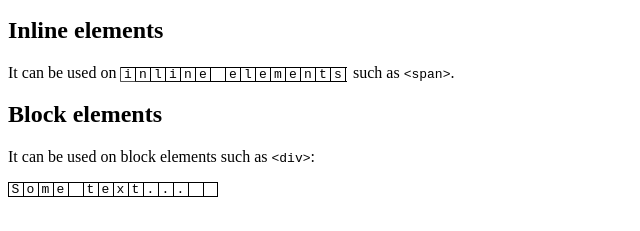
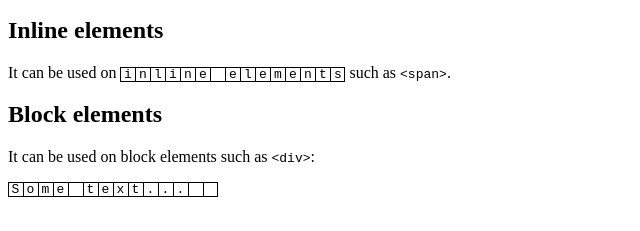
Before and after one commit to r9dtech/css-crossword-letter-boxes, a website: page index.html in a window 1280 px wide. Shown: the part 187-418 px from the top of the page, 0-640 px from the left. Drawn offline with Linux system fonts and the light colour scheme.

Commit message:
Better solution for inline elements
Use a better hack to clip off the extra partial box on inline elements

```diff
--- a/css-crossword-letter-boxes.css
+++ b/css-crossword-letter-boxes.css
@@ -59,19 +59,13 @@
 		inset 15lh 0 0 var(--css-crossword-letter-boxes--line-width)
 			var(--css-crossword-letter-boxes--line-color),
 		inset 16lh 0 0 var(--css-crossword-letter-boxes--background-colour);
+
+	&::after {
+		/**
+		 inline elements include the letter-spacing after the last letter, this negative margin trims it down to the nearest box size
+		*/
+		content: "";
+		display: inline-block;
+		margin-left: calc((1lh - 1ch) / -2);
+	}
 }
-
-.css-crossword-letter-boxes-clip {
-	clip-path: polygon(
-		/**
-		 inline elements include the letter-spacing after the last letter, which needs to be clipped off
-		*/
-			0 0,
-		calc(100% - (1lh - 1ch) / 2 + var(--css-crossword-letter-boxes--line-width))
-			0,
-		calc(100% - (1lh - 1ch) / 2 + var(--css-crossword-letter-boxes--line-width))
-			100%,
-		0 100%,
-		0 0
-	);
-}
--- a/index.html
+++ b/index.html
@@ -53,7 +53,7 @@
 				<p>
 					It can be used on
 					<span
-						class="css-crossword-letter-boxes css-crossword-letter-boxes-clip"
+						class="css-crossword-letter-boxes"
 						>inline elements</span
 					>
 					such as <code>&lt;span&gt;</code>.
```
Also changed, not shown: readme.md.
